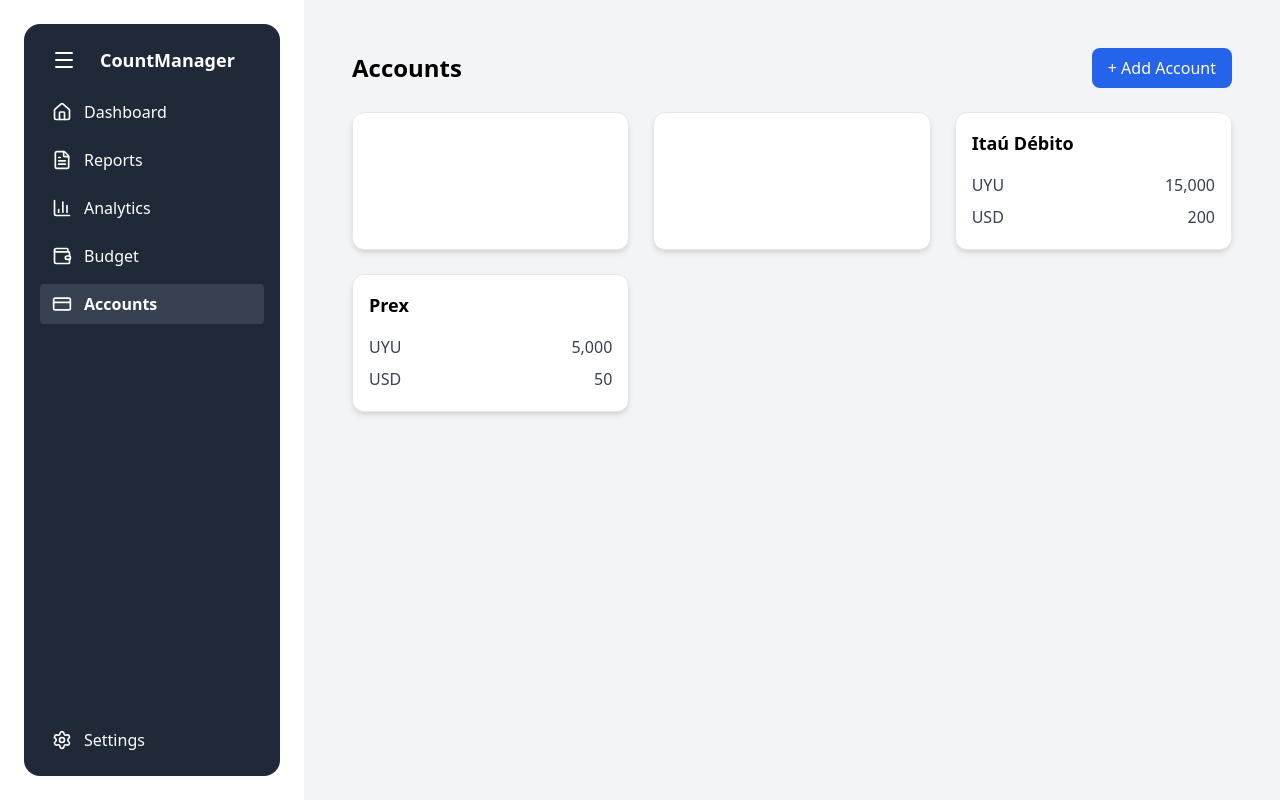
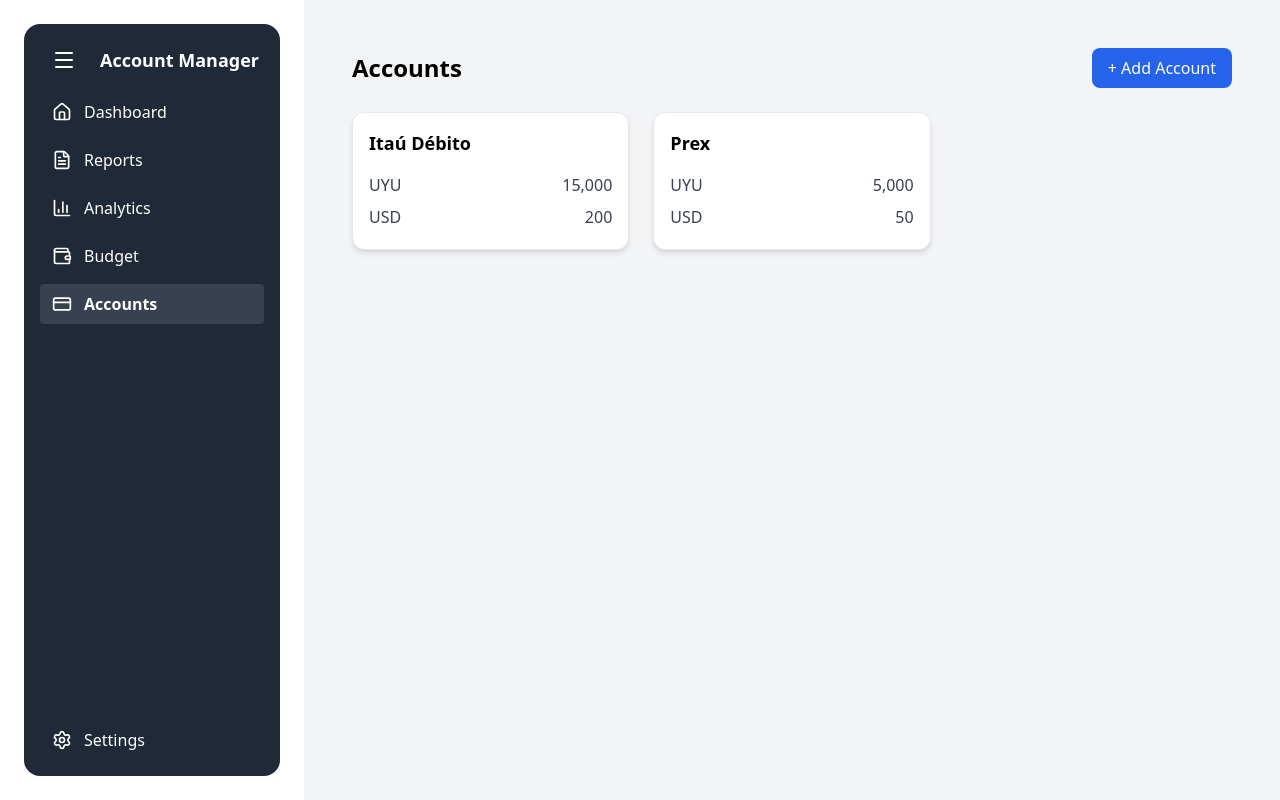
Before and after one commit to Kelex-organize/AccountManager, a Vue app: page /accounts in a window 1280 px wide. Built offline with nearby package versions, Linux system fonts and the light colour scheme.

Commit message:
Refactor props definition in AccountCard, SidebarItem, and SidebarMenu components; update sidebar title to "Account Manager"; enhance AccountsView template for better account management.

```diff
--- a/src/components/account/AccountCard.vue
+++ b/src/components/account/AccountCard.vue
@@ -1,11 +1,11 @@
 <script setup lang="ts">
 import type { AccountInformation } from '@/types'
 
-const account = defineProps<AccountInformation>()
+const { account } = defineProps<{ account: AccountInformation }>()
 </script>
 
 <template>
-    <div :key="account.id" class="bg-white shadow-md rounded-xl p-4 border border-gray-200">
+    <div class="bg-white shadow-md rounded-xl p-4 border border-gray-200">
         <h2 class="text-lg font-semibold mb-3">{{ account.name }}</h2>
 
         <ul>
--- a/src/components/sidebar/SidebarComponent.vue
+++ b/src/components/sidebar/SidebarComponent.vue
@@ -25,7 +25,7 @@
                 <div class="px-3 py-2 rounded hover:bg-gray-700">
                     <Menu />
                 </div>
-                <span class="text-lg font-semibold">CountManager</span>
+                <span class="text-lg font-semibold">Account Manager</span>
             </div>
 
             <SidebarMenu :menu="menuItemsTop" />
--- a/src/components/sidebar/SidebarItem.vue
+++ b/src/components/sidebar/SidebarItem.vue
@@ -2,18 +2,18 @@
 import { RouterLink } from 'vue-router'
 import type { SidebarItem } from '@/types'
 
-const props = defineProps<SidebarItem>()
+const { item } = defineProps<{ item: SidebarItem }>()
 </script>
 
 <template>
     <li>
         <RouterLink
-            :to="props.link"
+            :to="item.link"
             class="flex items-center gap-3 px-3 py-2 rounded hover:bg-gray-700 transition-colors"
             active-class="bg-gray-700 font-semibold"
         >
-            <component :is="props.icon" class="w-5 h-5" />
-            <span>{{ props.text }}</span>
+            <component :is="item.icon" class="w-5 h-5" />
+            <span>{{ item.text }}</span>
         </RouterLink>
     </li>
 </template>
--- a/src/components/sidebar/SidebarMenu.vue
+++ b/src/components/sidebar/SidebarMenu.vue
@@ -8,7 +8,7 @@
 <template>
     <nav>
         <ul class="space-y-2">
-            <SidebarItem v-for="item in props.menu.items" :key="item.link" v-bind="item" />
+            <SidebarItem v-for="item in props.menu.items" :key="item.link" :item="item" />
         </ul>
     </nav>
 </template>
--- a/src/views/AccountsView.vue
+++ b/src/views/AccountsView.vue
@@ -1,59 +1,9 @@
-<template>
-    <div class="p-6">
-        <!-- Header con boton -->
-        <div class="flex items-center justify-between mb-6">
-            <h1 class="text-2xl font-bold">Accounts</h1>
-            <button
-                @click="addAccount"
-                class="px-4 py-2 bg-blue-600 text-white rounded-lg hover:bg-blue-700"
-            >
-                + Add Account
-            </button>
-        </div>
+<script setup lang="ts">
+import { ref } from 'vue'
+import AccountCard from '@/components/account/AccountCard.vue'
+import type { AccountInformation } from '@/types'
 
-        <!-- Grid de cuentas -->
-        <div class="grid grid-cols-1 md:grid-cols-2 lg:grid-cols-3 gap-6">
-            <AccountCard v-for="account in accounts" />
-            <div
-                v-for="account in accounts"
-                :key="account.id"
-                class="bg-white shadow-md rounded-xl p-4 border border-gray-200"
-            >
-                <h2 class="text-lg font-semibold mb-3">{{ account.name }}</h2>
-
-                <!-- Balances -->
-                <ul>
-                    <li
-                        v-for="balance in account.balances"
-                        :key="balance.currency"
-                        class="flex justify-between py-1 text-gray-700"
-                    >
-                        <span>{{ balance.currency }}</span>
-                        <span class="font-medium">{{ balance.amount.toLocaleString() }}</span>
-                    </li>
-                </ul>
-            </div>
-        </div>
-    </div>
-</template>
-
-<script setup lang="ts">
-import AccountCard from '@/components/account/AccountCard.vue'
-import { AccountInformation } from '@/components/account/AccountCard.vue'
-import { ref } from 'vue'
-
-type Balance = {
-    currency: string
-    amount: number
-}
-
-type Account = {
-    id: number
-    name: string
-    balances: Balance[]
-}
-
-const accounts = ref<Account[]>([
+const accounts = ref<AccountInformation[]>([
     {
         id: 1,
         name: 'Itaú Débito',
@@ -72,11 +22,34 @@
     },
 ])
 
-const addAccount = () => {
-    accounts.value.push({
-        id: Date.now(),
-        name: 'Nueva cuenta',
-        balances: [],
-    })
+const newAccount: AccountInformation = {
+    id: 7,
+    name: 'Nueva Cuenta',
+    balances: [
+        { currency: 'UYU', amount: 5000 },
+        { currency: 'USD', amount: 50 },
+    ],
+}
+
+const addAccount = (account: AccountInformation) => {
+    accounts.value.push(account)
 }
 </script>
+
+<template>
+    <div class="p-6">
+        <div class="flex justify-between items-center mb-6">
+            <h1 class="text-2xl font-bold">Accounts</h1>
+            <button
+                @click="addAccount(newAccount)"
+                class="px-4 py-2 bg-blue-600 text-white rounded-lg hover:bg-blue-700"
+            >
+                + Add Account
+            </button>
+        </div>
+
+        <div class="grid grid-cols-1 md:grid-cols-2 lg:grid-cols-3 gap-6">
+            <AccountCard v-for="account in accounts" :key="account.id" :account="account" />
+        </div>
+    </div>
+</template>
```
